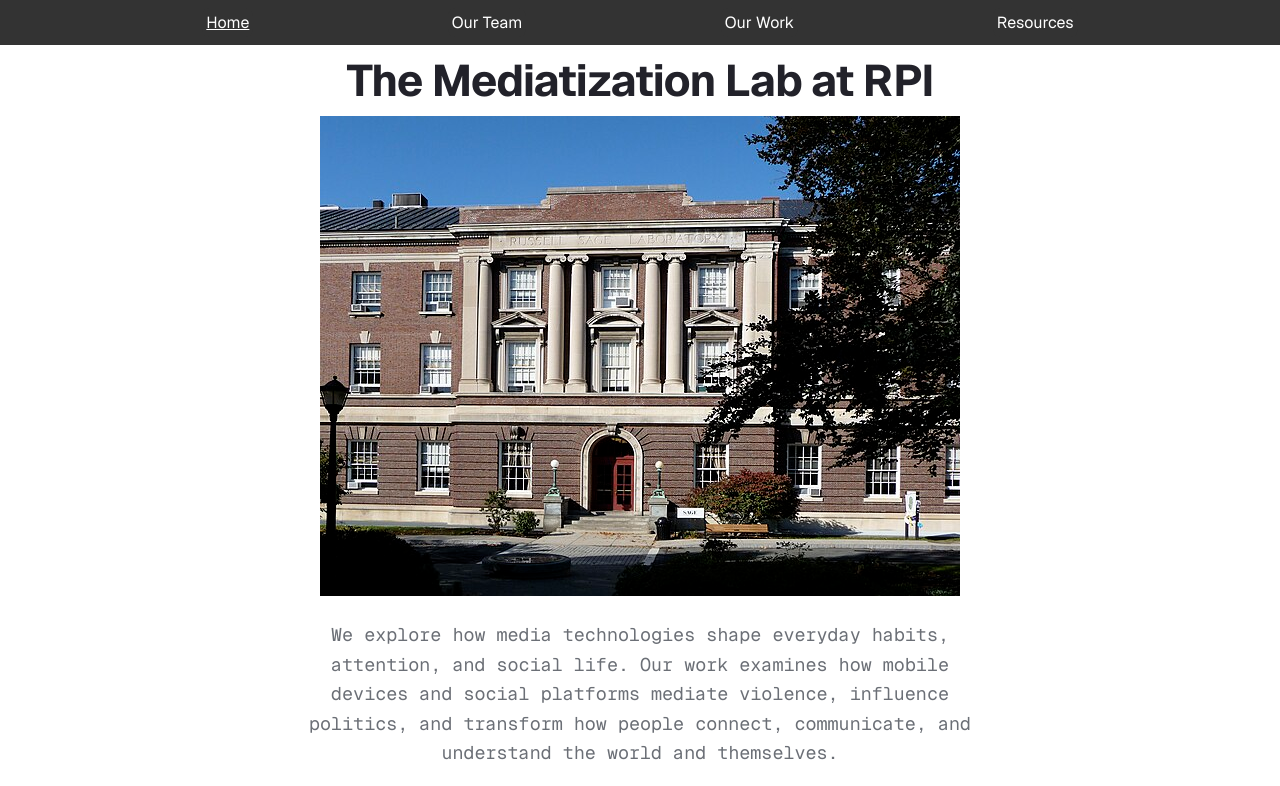
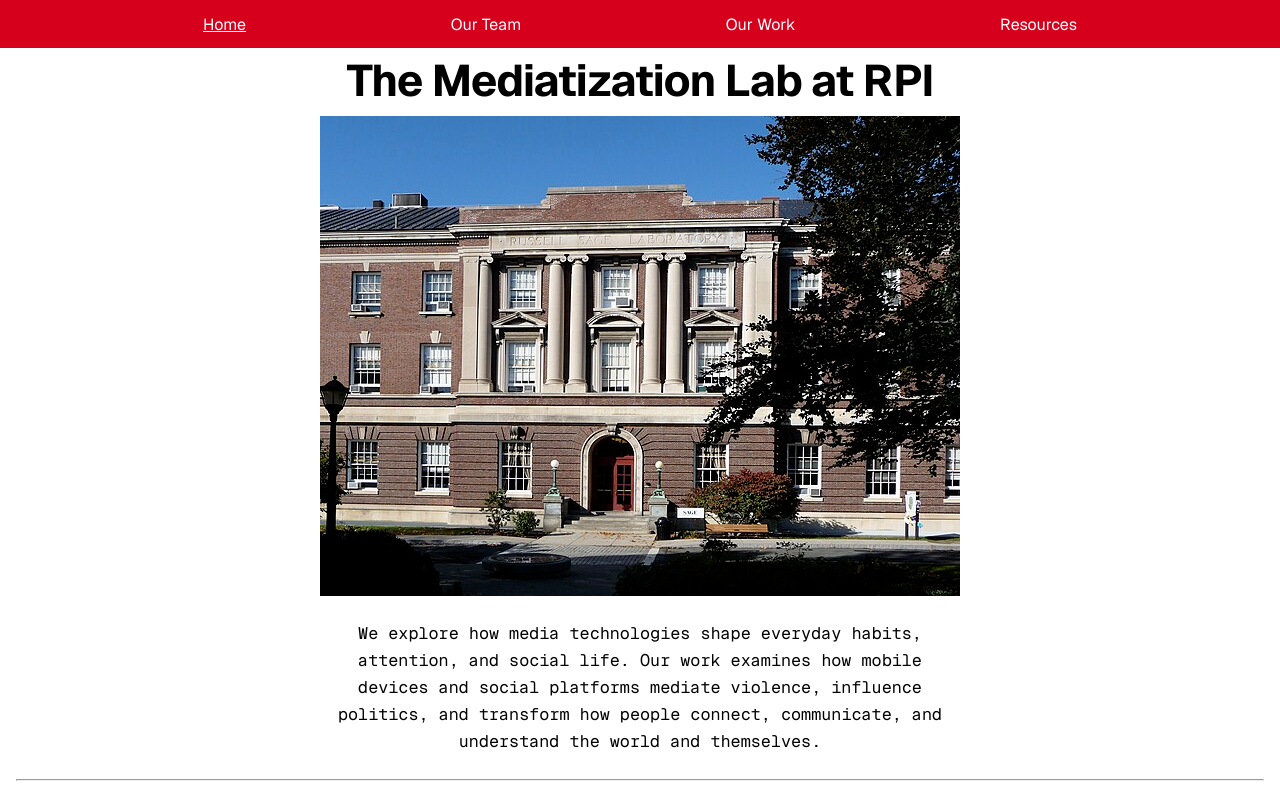
Before and after one commit to mediatization/Website, a plain HTML site: page index.html in a window 1280 px wide. Shown: the top 786 px of the page. Drawn offline with Linux system fonts and the light colour scheme.

Commit message:
Adjusting colors + cleaning up css file

```diff
--- a/index.html
+++ b/index.html
@@ -13,7 +13,7 @@
         <div style="width: 100%; display: flex; align-items: center; flex-direction: column;">
             <h1><bold>The Mediatization Lab at RPI</bold></h1>
             <img src="imgs/RusselSageLabs.JPG" style="max-width: 70%; margin: 0 auto 1.5rem;" alt="Russel Sage Laboratory">
-            <p class="lead" style="text-align: center; max-width: 60ch;">We explore how media technologies shape everyday habits, attention, and social life. Our work examines how mobile devices and social platforms mediate violence, influence politics, and transform how people connect, communicate, and understand the world and themselves.</p>
+            <p style="text-align: center; max-width: 60ch;">We explore how media technologies shape everyday habits, attention, and social life. Our work examines how mobile devices and social platforms mediate violence, influence politics, and transform how people connect, communicate, and understand the world and themselves.</p>
         </div>
 
         <hr>
--- a/styles/style.css
+++ b/styles/style.css
@@ -1,24 +1,20 @@
-/* Typography & readable layout enhancements */
-
 /* Variables */
 :root{
-  --bg: #ffffff;
-  --text: #22222a;
-  --muted: #6b6f76;
-  --max-width: 70ch; /* optimal measure for text lines */
   --base-font-size: 16px;
   --heading-font: 'RPI-Geist', sans-serif;
-  --body-font: 'RPI-Geist-Mono', ui-monospace, SFMono-Regular, Menlo, Monaco, 'Roboto Mono', 'Segoe UI Mono', monospace;
-  /* Typography tuning */
+  --body-font: 'RPI-Geist-Mono', sans-serif;
   --body-line-height: 1.6;
   --heading-line-height: 1.15;
-  --lead-size: 1.125rem;
-  --kicker-size: 0.75rem;
-  --h1-scale: clamp(1.6rem, 2.2vw + 1rem, 3rem);
-  --h2-scale: clamp(1.3rem, 1.6vw + 0.9rem, 2rem);
-  --h3-scale: clamp(1.05rem, 1.1vw + 0.8rem, 1.25rem);
+  --text: #000000;
+  --rpi-primary: #d6001c; /* RPI Red */
+  --rpi-link-blue: #006eb0; /* RPI Link Blue */
+  --rpi-muted: #b9ccd8; /* RPI Gray */
+  --rpi-bg: #ffffff;
+  --rpi-header-text: #ffffff;
+  --rpi-accent: var(--rpi-primary);
 }
-/* RPI Geist fonts - map weights to the specific files you added in /fonts/ */
+
+/* RPI Geist fonts */
 @font-face {
   font-family: 'RPI-Geist';
   src: url('../fonts/RPIGeist-Regular.woff2') format('woff2'),
@@ -44,7 +40,6 @@
   font-display: swap;
 }
 
-/* Italic variants (if present) */
 @font-face {
   font-family: 'RPI-Geist';
   src: url('../fonts/RPIGeist-RegularItalic.woff2') format('woff2'),
@@ -54,7 +49,6 @@
   font-display: swap;
 }
 
-/* RPI Geist Mono - map weights/styles to files in /fonts/ */
 @font-face {
   font-family: 'RPI-Geist-Mono';
   src: url('../fonts/RPIGeistMono-Regular.woff2') format('woff2'),
@@ -92,15 +86,18 @@
   font-display: swap;
 }
 
-/* Ensure headings use proportional Geist and body uses Geist Mono */
+/* Base */
+html {
+  font-family: var(--body-font);
+  font-size: var(--base-font-size);
+  box-sizing: border-box; -webkit-font-smoothing:antialiased;
+  -moz-osx-font-smoothing:grayscale;
+}*, *::before, *::after { box-sizing: inherit; }
 
-/* Base */
-html { font-family: var(--body-font); font-size: var(--base-font-size); box-sizing: border-box; -webkit-font-smoothing:antialiased; -moz-osx-font-smoothing:grayscale; }
-*, *::before, *::after { box-sizing: inherit; }
 body {
   margin: 0;
   color: var(--text);
-  background: var(--bg);
+  background: var(--rpi-bg);
   line-height: var(--body-line-height);
   font-variant-ligatures: none;
   -webkit-font-variant-ligatures: none;
@@ -133,30 +130,15 @@
 }
 
 a {
-  color: blue;
+  color: var(--rpi-link-blue);
 }
-
-/* Small / muted text */
-.muted { color: var(--muted); font-size: 0.95rem; }
-
-/* Lead paragraph for hero/intros */
-.lead {
-  font-size: clamp(1.05rem, 0.9vw + 1rem, 1.15rem);
-  color: var(--muted);
-  margin-bottom: 1.25rem;
-}
-
-/* Utility helpers */
-.kicker { text-transform: uppercase; font-size: .75rem; letter-spacing: .15em; color: var(--muted); }
-.center { text-align: center; }
-.note { font-size: .95rem; color: var(--muted); }
 
 #header {
     position: fixed;
     top: 0;
     left: 0;
     width: 100%;
-    background-color: #333;
+    background-color: var(--rpi-primary);
     padding: .5rem;
     z-index: 1000;
 
@@ -168,25 +150,32 @@
 }
 
 .headerButton {
-    background-color: #333;
-    color: white;
-    padding: .25rem;
+    background-color: transparent;
+    color: var(--rpi-header-text);
+    padding: .35rem .6rem;
     border: none;
-    border-radius: 8px;
+    border-radius: 6px;
     cursor: pointer; /* Change cursor on hover */
     font-family: var(--heading-font);
     font-size: 16px;
     text-align: center;
     text-decoration: none; /* Remove underline from text */
+    transition: background-color .15s ease, transform .06s ease;
 }
 
 .headerButton:hover {
-    background-color: #202020;
+    background-color: var(--rpi-muted);
 }
 
 .headerButton:active {
-  background-color: #000000;
   transform: translateY(1px);
+}
+
+.headerButton.active {
+  background-color: var(--rpi-primary);
+  color: #fff;
+  font-weight: 700;
+  box-shadow: 0 6px 18px rgba(204,0,0,0.14);
 }
 
 .dropdown {
@@ -199,7 +188,7 @@
   position: absolute;
   flex-direction: column; gap: 0.25rem;
   left: -40%;
-  background-color: #333;
+  background-color: var(--rpi-primary);
   padding: 0.35rem;
   border-radius: 6px;
   box-shadow: 0 6px 18px rgba(0,0,0,0.25);
@@ -210,9 +199,3 @@
 .dropdown:hover .dropdownContent {
   display: flex;
 }
-
-/* Small screens: tighten spacing */
-@media (max-width:600px){
-  :root { --max-width: 46ch; }
-  #header { padding: .5rem; }
-}
```
